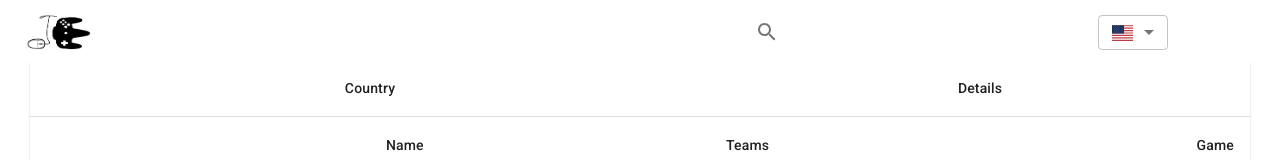
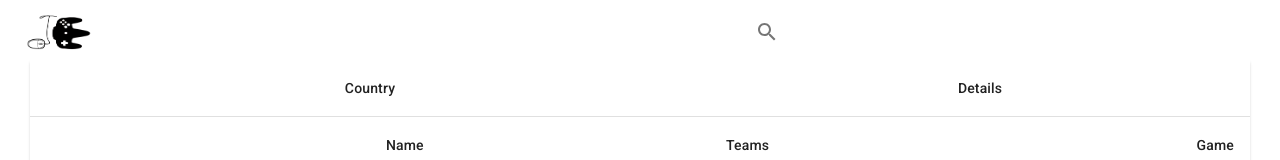
Before and after one commit to sebastianelopez/JugaEnEquipo-Front, a Next.js app: page /tournaments in a window 1280 px wide. Shown: the top 160 px of the page. Built offline with nearby package versions, Linux system fonts and the light colour scheme; some icons are missing.

Commit message:
remove select country from navbar

```diff
--- a/components/organisms/navbar/MainNavbar.tsx
+++ b/components/organisms/navbar/MainNavbar.tsx
@@ -1,21 +1,16 @@
-import { SearchOutlined, ShoppingCartOutlined } from "@mui/icons-material";
+import { SearchOutlined } from "@mui/icons-material";
 import {
   AppBar,
-  Badge,
   Box,
   Button,
-  Icon,
   IconButton,
   Input,
   Link,
-  MenuItem,
-  Select,
   Toolbar,
   Typography,
 } from "@mui/material";
 import Image from "next/image";
 import NextLink from "next/link";
-import { useRouter } from "next/router";
 import { useContext, useEffect, useState, useRef } from "react";
 import { UiContext } from "../../../context";
 import { gsap } from "gsap";
@@ -29,13 +24,9 @@ import MenuIcon from "@mui/icons-material/Menu";
 import logo from "./../../../assets/logo.png";
 
 export const MainNavbar = () => {
-  const { asPath, locale, push, query, pathname } = useRouter();
-
   const { toggleSideMenu } = useContext(UiContext);
 
   const t = useTranslations("Navbar");
-
-  const [selectValue, setSelectValue] = useState(locale ? locale : "en");
 
   const [isExpanded, setIsExpanded] = useState(false);
 
@@ -51,12 +42,6 @@ export const MainNavbar = () => {
   const handleCollapse = () => {
     setIsExpanded(false);
   };
-
-  const onSelectChange = (newLocale: string) => {
-    setSelectValue(newLocale);
-    push({ pathname, query }, asPath, { locale: newLocale });
-  };
-
   const logotitle = ".logotitle";
 
   useEffect(() => {
@@ -155,26 +140,7 @@ export const MainNavbar = () => {
           />
         </Box>
         <Box component="div" flex={1} />
-        <Select
-          variant="outlined"
-          value={selectValue}
-          onChange={(e) => onSelectChange(e.target.value)}
-          sx={{
-            height: 35,
-            width: 70,
-            mr: 3,
-          }}
-        >
-          <MenuItem value={"es"}>
-            <span className="fi fi-ar" />
-          </MenuItem>
-          <MenuItem value={"en"}>
-            <span className="fi fi-us" />
-          </MenuItem>
-          <MenuItem value={"pt"}>
-            <span className="fi fi-br" />
-          </MenuItem>
-        </Select>
+
         <Button color="info" onClick={toggleSideMenu}>
           <MenuIcon />
         </Button>
```
